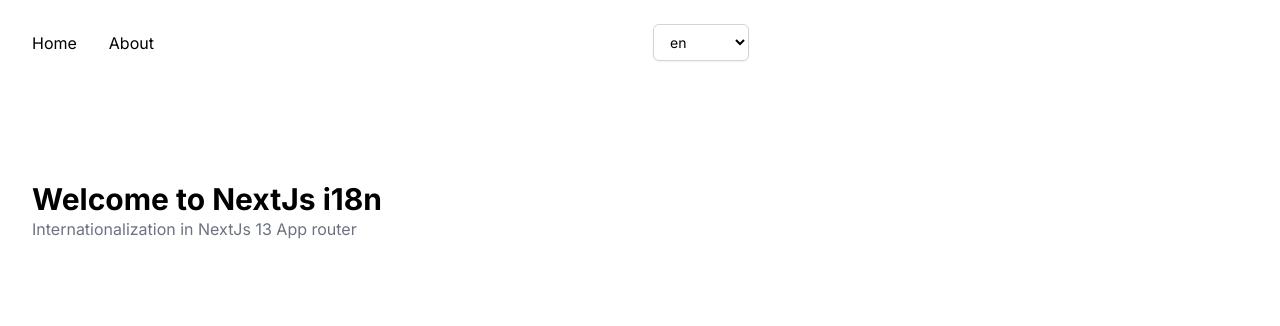
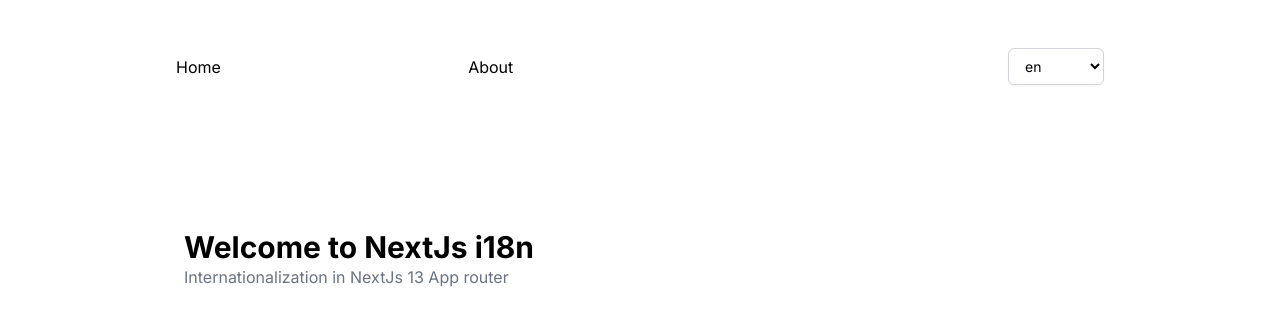
Before and after one commit to RayChromium/blog-website, a Next.js app: page /en in a window 1280 px wide. Shown: the top 326 px of the page. Built offline with nearby package versions, Linux system fonts and the light colour scheme.

Commit message:
layout: nav bar flex

```diff
--- a/app/[lang]/components/header.tsx
+++ b/app/[lang]/components/header.tsx
@@ -8,16 +8,13 @@
 
   return (
     <header className='py-6'>
-      <nav className='container flex items-center justify-between'>
-        <ul className='flex gap-x-8'>
-          <li>
-            <Link href={`/${lang}`}>{navigation.home}</Link>
-          </li>
-          <li>
-            <Link href={`/${lang}/about`}>{navigation.about}</Link>
-          </li>
-        </ul>
-        <LocaleSwitcher />
+      <nav className='relative container mx-auto p-6'>
+        <div className="flex items-center justify-between space-x-4">
+          <Link href={`/${lang}`} className='hover:text-darkGrayishBlue'>{navigation.home}</Link>
+          <Link href={`/${lang}/about`} className='hover:text-darkGrayishBlue'>{navigation.about}</Link>
+          <Link href={`/${lang}/blogs`} className='hover:text-darkGrayishBlue'>{navigation.blogs}</Link>
+          <LocaleSwitcher />
+        </div>
       </nav>
     </header>
   )
--- a/app/[lang]/components/locale-switcher.tsx
+++ b/app/[lang]/components/locale-switcher.tsx
@@ -22,8 +22,8 @@
   };
 
   return (
-  <div className="w-24 max-w-xs mx-auto">
-    <select onChange={handleChange} className="block w-full py-2 px-3 border border-gray-300 bg-white rounded-md shadow-sm focus:outline-none focus:ring-indigo-500 focus:border-indigo-500 sm:text-sm">
+  <div className="flex hidden md:block  w-24 max-w-xs ml-auto mr-0">
+    <select onChange={handleChange} className="w-full py-2 px-3 border border-gray-300 bg-white rounded-md shadow-sm focus:outline-none focus:ring-indigo-500 focus:border-indigo-500 sm:text-sm">
       {i18n.locales.map((locale) => (
         <option key={locale} value={locale} className="text-gray-900">
           {locale}
--- a/tailwind.config.js
+++ b/tailwind.config.js
@@ -12,7 +12,26 @@
         DEFAULT: '1rem',
         md: '1.5rem',
         lg: '2rem'
-      }
+      },
+      screens: {
+        sm: '480px',
+        md: '768px',
+        lg: '976px',
+        xl: '1440px'
+     },
+     colors: {
+      brightRed: 'hsl(12, 88%, 59%)',
+      brightRedLight: 'hsl(12, 88%, 69%)',
+      brightRedSupLight: 'hsl(12, 88%, 95%)',
+      brightBlue: 'hsl(228, 88%, 59%)',
+      brightBlueLight: 'hsl(228, 88%, 69%)',
+      brightBlueSupLight: 'hsl(228, 88%, 95%)',
+      darkBlue: 'hsl(228, 39%, 23%)',
+      darkGrayishBlue: 'hsl(227, 12%, 61%)',
+      veryDarkBlue: 'hsl(233, 12%, 13%)',
+      veryPaleRed: 'hsl(13, 100%, 96%)',
+      veryLightGray: 'hsl(0, 0%, 98%)',
+    }
     }
   },
   plugins: []
```
